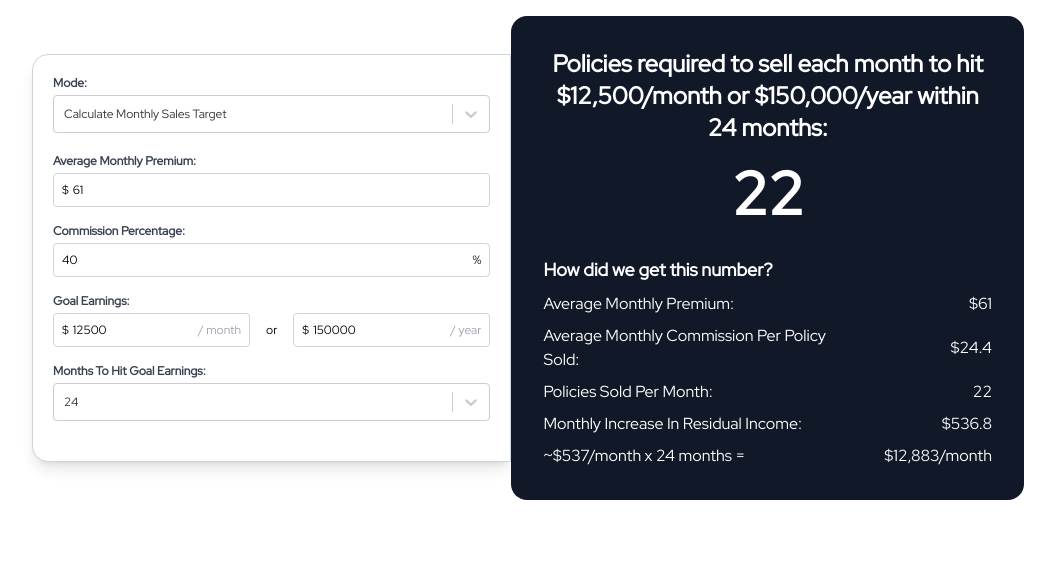
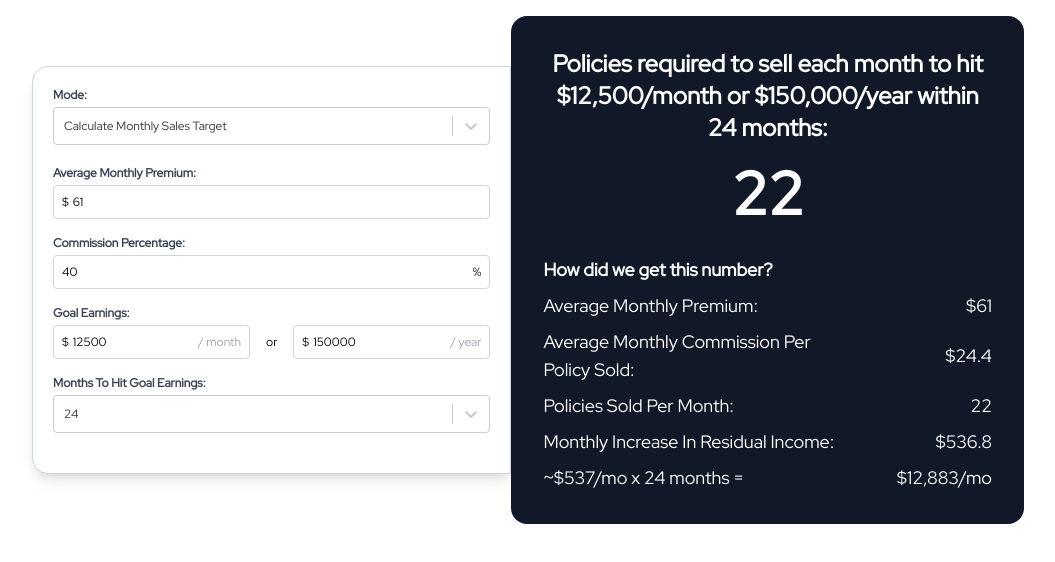
Before and after one commit to JT-Martin/monetize-declines-calc, a React (Vite) app: page / in a window 1280 px wide. Shown: the top 562 px of the page, without its empty margins (112-1167 px from the left). Built offline with nearby package versions, Linux system fonts and the light colour scheme.

Commit message:
increase font sizes

```diff
--- a/src/Components/Section2/Section2.jsx
+++ b/src/Components/Section2/Section2.jsx
@@ -51,7 +51,7 @@ function Section2() {
         <div className="p-5 sm:p-8 rounded-2xl bg-gray-900 w-full">
           <div id='Section-2' className="font-display">
             <div id="Section-2-Top" className="text-center mb-8">
-                <div id="Section-2-Top-Title" className="mb-5 text-white font-semibold text-base sm:text-lg lg:text-2xl">{mode === "Sales Target" ?
+                <div id="Section-2-Top-Title" className="mb-5 text-white font-semibold text-lg sm:text-lg lg:text-2xl">{mode === "Sales Target" ?
                   `Policies required to sell each month to hit $${Math.round(Number(goalEarnings)).toLocaleString()}/month or $${Math.round(Number(goalEarnings * 12)).toLocaleString()}/year within ${timeframe} months:`
                   :
                   `Months required to achieve $${Math.round(Number(goalEarnings)).toLocaleString()}/month or $${Math.round(Number(goalEarnings * 12)).toLocaleString()}/year income:`
@@ -62,7 +62,7 @@ function Section2() {
                   Number(monthsRequired).toLocaleString()
                 }</div>
             </div>
-            <div id="Section-2-Bottom" className="last:mb-0 flex flex-col gap-2 text-xs sm:text-sm md:text-sm min-[940px]:text-base ">
+            <div id="Section-2-Bottom" className="last:mb-0 flex flex-col gap-2 text-sm min-[350px]:text-base min-[940px]:text-lg">
               <div className="calc-item-title text-base sm:text-lg font-semibold text-white">How did we get this number?</div>
               <div className="calc-item text-white flex justify-between content-center">
                 <div className="calc-item-left basis-4/6">
@@ -99,14 +99,14 @@ function Section2() {
               <div className="calc-item text-white flex justify-between content-center">
                 <div className="calc-item-left basis-4/6">
                   {mode === "Sales Target" ?
-                  (`${formatNumberWithTilde(monthlyIncreaseInResidualIncome)}/month x ${timeframe} months =`)
+                  (`${formatNumberWithTilde(monthlyIncreaseInResidualIncome)}/mo x ${timeframe} months =`)
                   :
-                  (`$${Math.round(goalEarnings).toLocaleString()} ÷ ${formatNumberWithTilde(monthlyIncreaseInResidualIncome)}/month =`)
+                  (`$${Math.round(goalEarnings).toLocaleString()} ÷ ${formatNumberWithTilde(monthlyIncreaseInResidualIncome)}/mo =`)
                   }
                 </div>
                 <div className="self-center">
                   {mode === "Sales Target" ?
-                  ("$" + Math.round((monthlyIncreaseInResidualIncome) * timeframe).toLocaleString() + "/month")
+                  ("$" + Math.round((monthlyIncreaseInResidualIncome) * timeframe).toLocaleString() + "/mo")
                   :
                   (`~${monthsRequired} months`)
                   }
```
